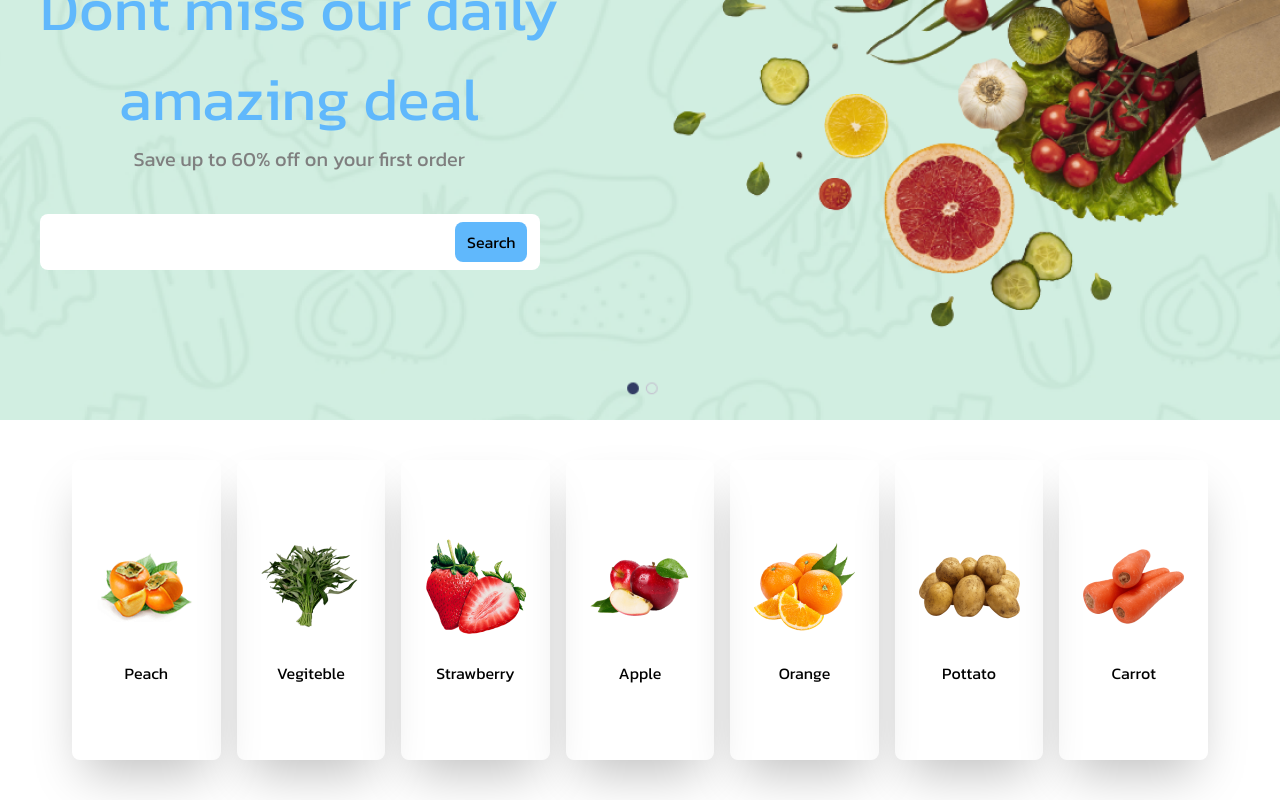
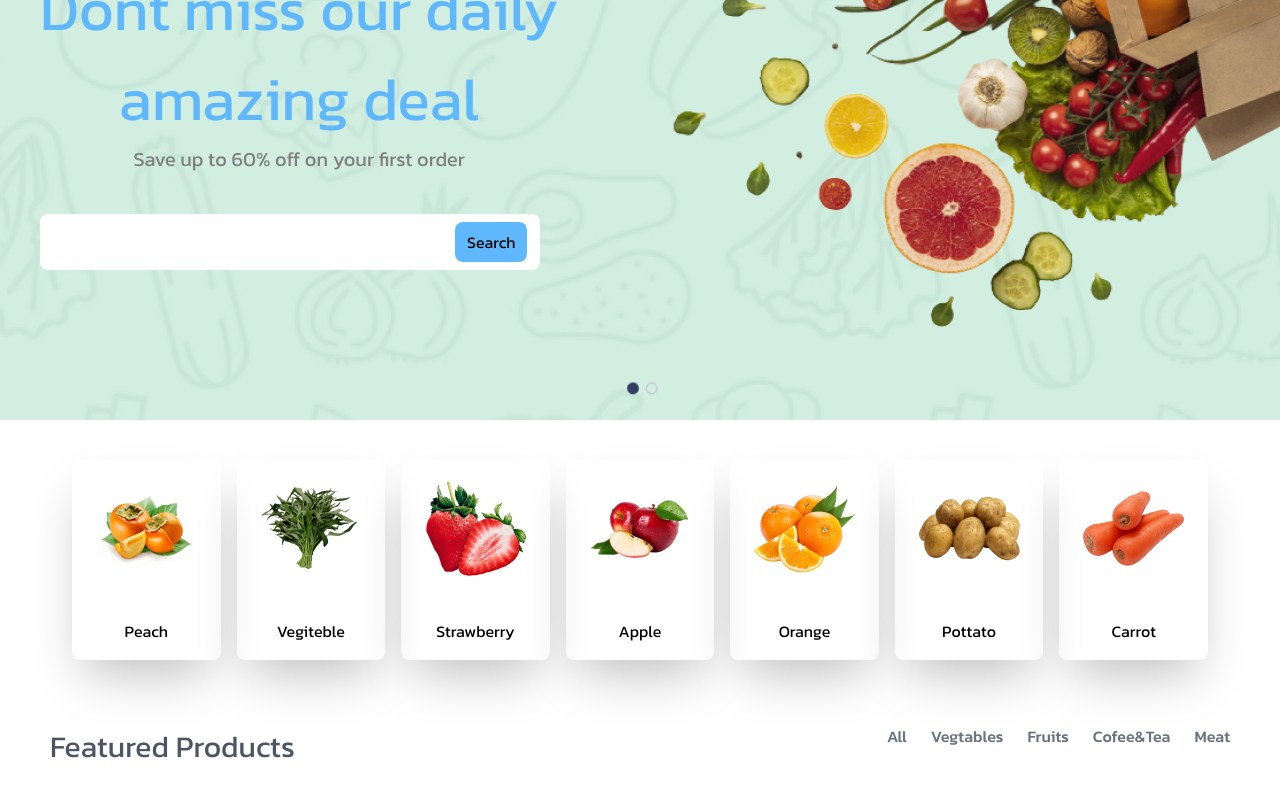
Before and after one commit to javidShabin/Fruit-grocery, a React (Vite) app: page / in a window 1280 px wide. Shown: the part 230-1030 px from the top of the page. After the commit the page ends 999 px from the top, so only its background shows below. Built offline with nearby package versions, Linux system fonts and the light colour scheme.

Commit message:
Add product component and add contents for the component. Add style for the component

```diff
--- a/src/components/Body.jsx
+++ b/src/components/Body.jsx
@@ -2,6 +2,7 @@ import Category from "./Category";
 import Header from "./Header";
 import Hero from "./Hero";
 import categoriData from "./CategoriData";
+import Product from "./Product";
 
 export default function Body() {
 
@@ -20,6 +21,7 @@ export default function Body() {
         {catData}
         </div>
       </div>
+      <Product/>
     </>
   );
 }
--- a/src/components/Category.jsx
+++ b/src/components/Category.jsx
@@ -3,7 +3,7 @@ export default function Category({catItems}) {
 
   return (
     <>
-      <article className="flex flex-col justify-center items-center gap-6 shadow-2xl ml-2 mr-2 rounded-lg mb-10 h-[300px]">
+      <article className="flex flex-col justify-center items-center gap-10 shadow-2xl ml-2 mr-2 rounded-lg mb-10 h-[200px]">
         <img src={catItems.imgSrc}/>
         <h3>{catItems.name}</h3>
       </article>
--- /dev/null
+++ b/src/components/Product.jsx
@@ -0,0 +1,18 @@
+import React from 'react'
+
+export default function Product() {
+  return (
+   <div className='w-full'>
+    <div className="container flex justify-between px-[50px] mt-6">
+    <h2 className='text-[30px] text-gray-600'>Featured Products</h2>
+    <ul className='flex gap-6 font-medium text-gray-500'>
+        <li>All</li>
+        <li>Vegtables</li>
+        <li>Fruits</li>
+        <li>Cofee&Tea</li>
+        <li>Meat</li>
+    </ul>
+    </div>
+   </div>
+  )
+}
```
